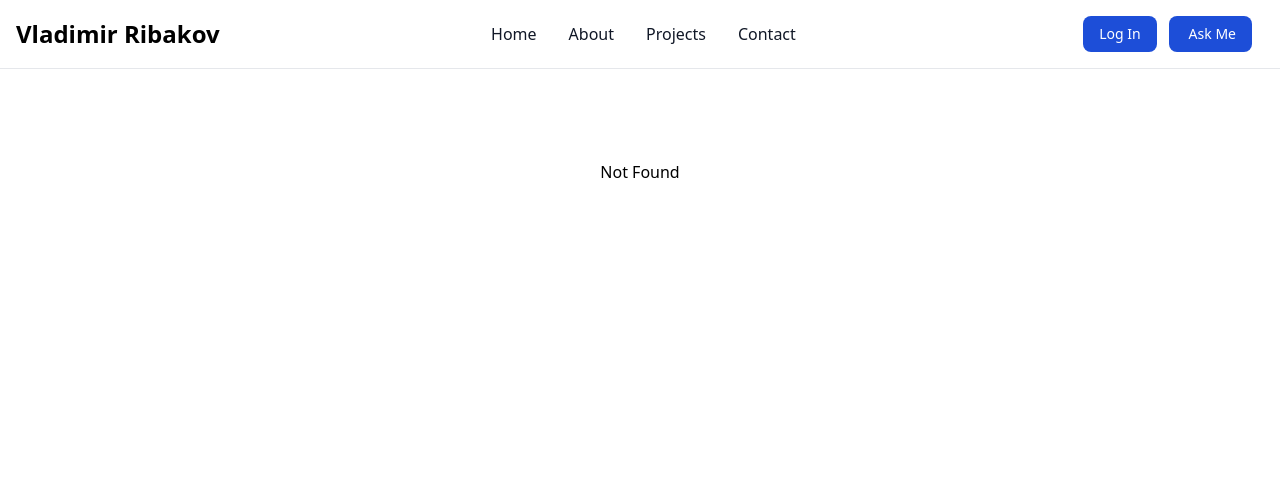
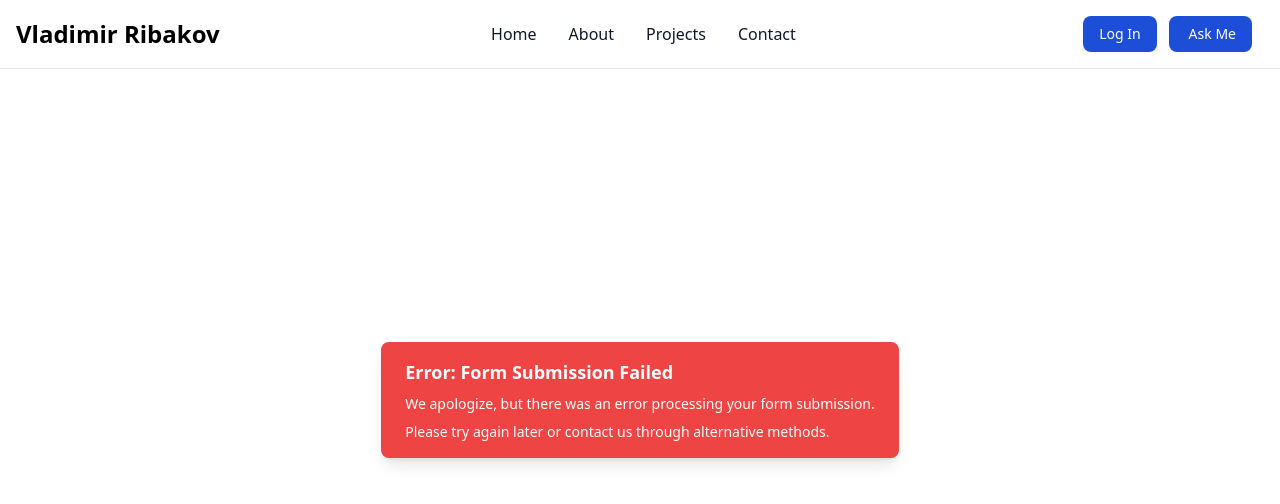
Before and after one commit to vovafish/personal-site, a React (Vite) app in the folder front-end/: page /#/askme-fail in a window 1280 px wide. Before the commit this address had no page. Shown: the top 504 px of the page. Built offline with nearby package versions, Linux system fonts and the light colour scheme.

Commit message:
finished askme fail and success styles front handiling

```diff
--- a/front-end/src/App.tsx
+++ b/front-end/src/App.tsx
@@ -14,6 +14,8 @@ import NotFound from './pages/NotFound';
 // import PrivateRoute from './auth/PrivateRoute';
 import VerifyEmailPage from './pages/VerifyEmailPage';
 import PasswordResetPage from './pages/PasswordResetPage';
+import AskmeFail from './pages/AskmeFail';
+import AskmeSuccess from './pages/AskmeSuccess';
 import ContactForm from './pages/AskMe';
 
 export function App() {
@@ -37,6 +39,8 @@ export function App() {
         <Route path="/about" element={<About />} />
         <Route path="/contacts" element={<Contacts />} />
         <Route path="/askme" element={<ContactForm />} />
+        <Route path="/askme-fail" element={<AskmeFail />} />
+        <Route path="/askme-success" element={<AskmeSuccess />} />
         <Route path="/projects" element={<ProjectListPage />} />
         <Route path="/projects/:projectId" element={<ProjectPage />} />
         <Route path="*" element={<NotFound />} />
--- /dev/null
+++ b/front-end/src/components/MainBackground.tsx
@@ -0,0 +1,9 @@
+import React from 'react'
+
+function MainBackground() {
+  return (
+    <div>MainBackground</div>
+  )
+}
+
+export default MainBackground
--- a/front-end/src/pages/AskmeFail.tsx
+++ b/front-end/src/pages/AskmeFail.tsx
@@ -1,5 +1,29 @@
+import { useEffect } from 'react';
+import { useNavigate } from 'react-router-dom';
+
 function AskmeFail() {
-  return <div>AskmeFail</div>;
+  const navigate = useNavigate();
+
+  // Redirect to cars page after 6 seconds
+  useEffect(() => {
+    setTimeout(() => {
+      navigate('/');
+    }, 6000);
+  }, [navigate]);
+
+  return (
+    <div className="flex items-center justify-center h-screen">
+      <div className="bg-red-500 text-white px-6 py-4 rounded-lg shadow-lg">
+        <p className="text-lg font-semibold">Error: Form Submission Failed</p>
+        <p className="text-sm mt-2">
+          We apologize, but there was an error processing your form submission.
+        </p>
+        <p className="text-sm mt-2">
+          Please try again later or contact us through alternative methods.
+        </p>
+      </div>
+    </div>
+  );
 }
 
 export default AskmeFail;
--- a/front-end/src/pages/AskmeSuccess.tsx
+++ b/front-end/src/pages/AskmeSuccess.tsx
@@ -1,5 +1,26 @@
+import { useEffect } from 'react';
+import { useNavigate } from 'react-router-dom';
+
 function AskmeSuccess() {
-  return <div>AskmeSuccess</div>;
+  const navigate = useNavigate();
+
+  // Redirect to cars page after 3 seconds
+  useEffect(() => {
+    setTimeout(() => {
+      navigate('/');
+    }, 6000);
+  }, [navigate]);
+  return (
+    <div className="flex items-center justify-center h-screen">
+      <div className="bg-green-500 text-white px-6 py-4 rounded-lg shadow-lg">
+        <p className="text-lg font-semibold">Thank You!</p>
+        <p className="text-sm mt-2">
+          Your message has been successfully received.
+        </p>
+        <p className="text-sm mt-2">I will contact you soon.</p>
+      </div>
+    </div>
+  );
 }
 
 export default AskmeSuccess;
```
